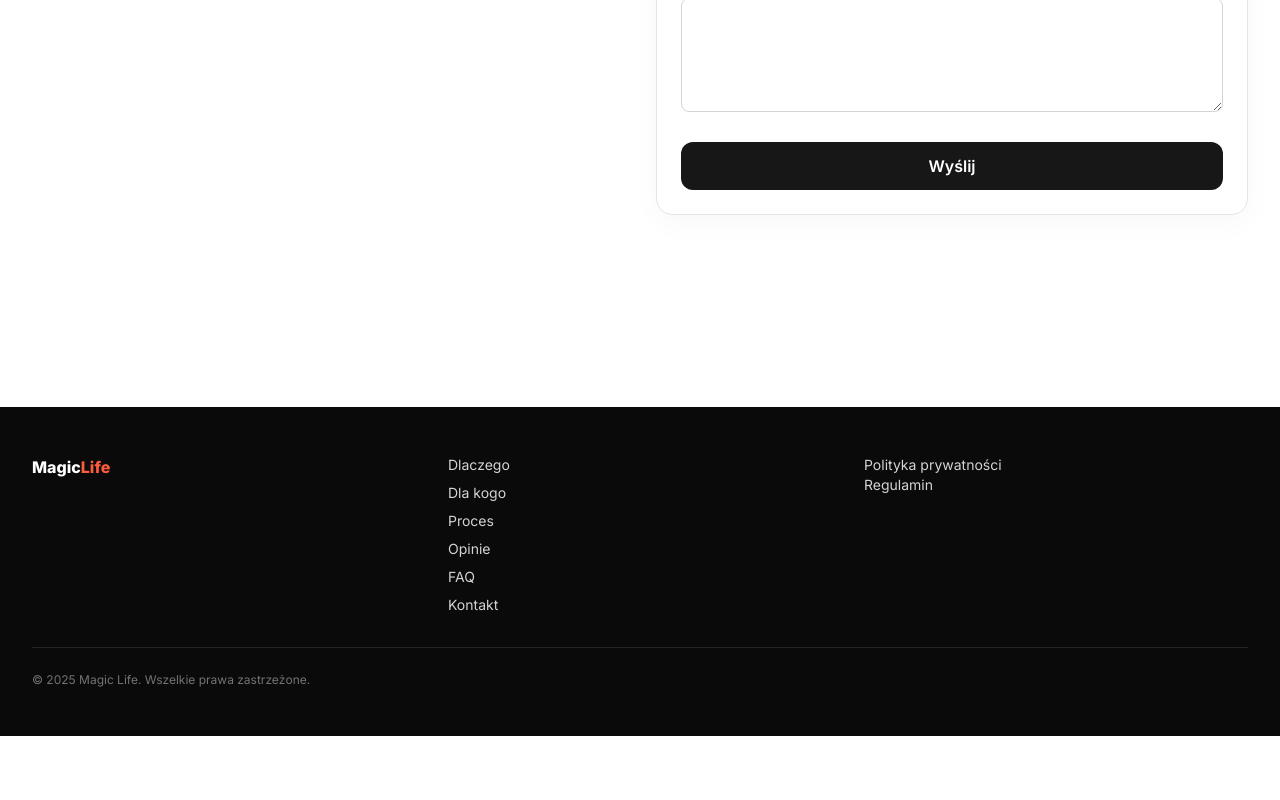
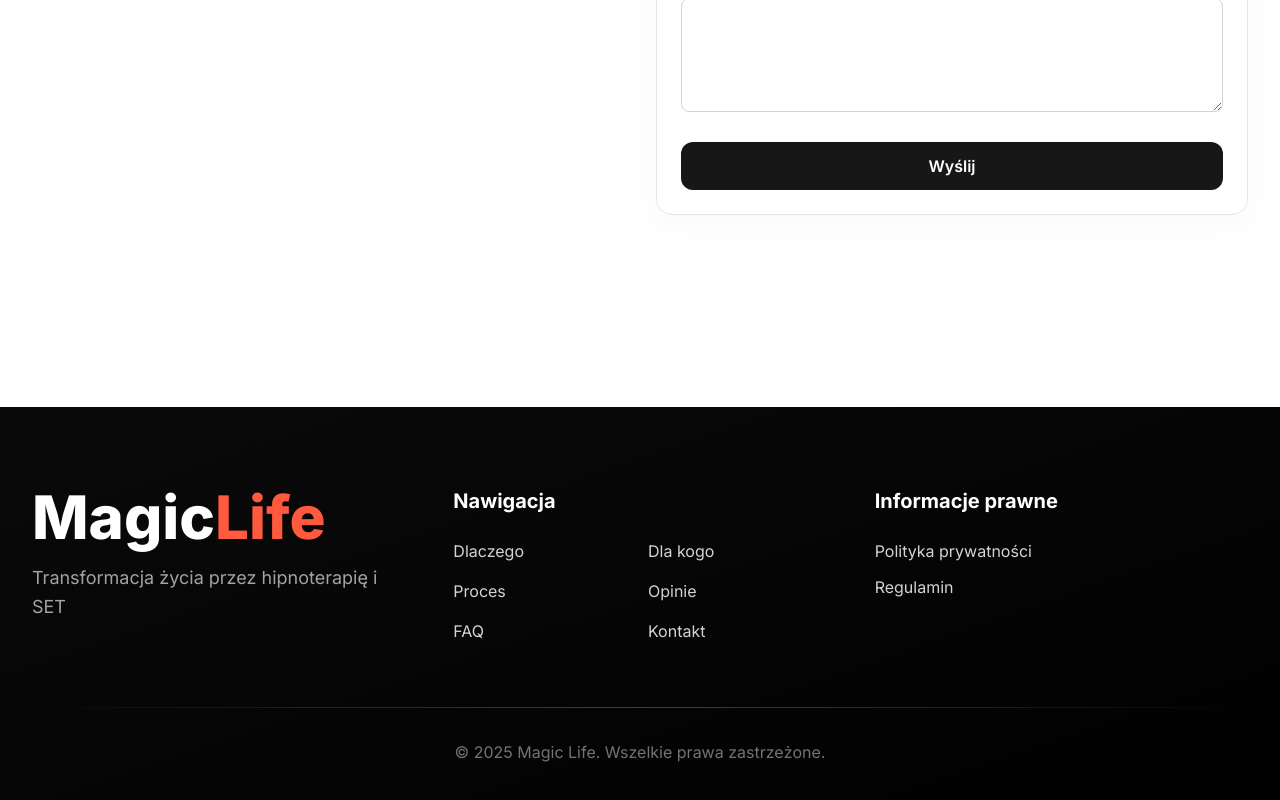
Before and after one commit to technikyvl/MAGIC-LANDING-PAGE-NEW, a Next.js app in the folder MAGICLIFELANDING/: page / in a window 1280 px wide. Shown: the part 7762-8562 px from the top of the page. Before the commit the page ends 8498 px from the top, so only its background shows below. Built offline with nearby package versions, Linux system fonts and the light colour scheme.

Commit message:
Update page.jsx

```diff
--- a/MAGICLIFELANDING/app/page.jsx
+++ b/MAGICLIFELANDING/app/page.jsx
@@ -610,25 +610,51 @@ export default function Page() {
       </section>
 
       {/* Footer */}
-      <footer className="bg-neutral-950 text-neutral-300">
-        <div className={CONTAINER + " py-12"}>
-          <div className="grid gap-8 sm:grid-cols-3">
-            <div className="font-extrabold text-white">Magic<span className="text-accent">Life</span></div>
-            <nav className="text-sm space-y-2">
-              <a href="#why" className="block hover:text-white">Dlaczego</a>
-              <a href="#for" className="block hover:text-white">Dla kogo</a>
-              <a href="#process" className="block hover:text-white">Proces</a>
-              <a href="#reviews" className="block hover:text-white">Opinie</a>
-              <a href="#faq" className="block hover:text-white">FAQ</a>
-              <a href="#contact" className="block hover:text-white">Kontakt</a>
+      <footer className="bg-gradient-to-br from-neutral-950 to-black text-neutral-300">
+        <div className={CONTAINER + " py-16 sm:py-20"}>
+          <div className="grid gap-12 lg:grid-cols-3 md:grid-cols-2">
+            {/* Logo */}
+            <div className="lg:col-span-1">
+              <div className="text-4xl sm:text-5xl lg:text-6xl font-extrabold text-white leading-tight">
+                Magic<span className="text-accent">Life</span>
+              </div>
+              <p className="mt-4 text-lg text-neutral-400 leading-relaxed">
+                Transformacja życia przez hipnoterapię i SET
+              </p>
+            </div>
+
+            {/* Navigation */}
+            <nav className="space-y-4">
+              <h3 className="text-xl font-bold text-white mb-6">Nawigacja</h3>
+              <div className="grid grid-cols-2 gap-4">
+                <a href="#why" className="text-base hover:text-accent transition-colors duration-300">Dlaczego</a>
+                <a href="#for" className="text-base hover:text-accent transition-colors duration-300">Dla kogo</a>
+                <a href="#process" className="text-base hover:text-accent transition-colors duration-300">Proces</a>
+                <a href="#reviews" className="text-base hover:text-accent transition-colors duration-300">Opinie</a>
+                <a href="#faq" className="text-base hover:text-accent transition-colors duration-300">FAQ</a>
+                <a href="#contact" className="text-base hover:text-accent transition-colors duration-300">Kontakt</a>
+              </div>
             </nav>
-            <div className="text-sm">
-              <a className="block hover:text-white" href="#">Polityka prywatności</a>
-              <a className="block hover:text-white" href="#">Regulamin</a>
+
+            {/* Legal */}
+            <div className="space-y-4">
+              <h3 className="text-xl font-bold text-white mb-6">Informacje prawne</h3>
+              <div className="space-y-3">
+                <a className="block text-base hover:text-accent transition-colors duration-300" href="#">Polityka prywatności</a>
+                <a className="block text-base hover:text-accent transition-colors duration-300" href="#">Regulamin</a>
+              </div>
             </div>
           </div>
-          <div className="mt-8 h-px w-full bg-white/10" />
-          <p className="mt-6 text-xs text-neutral-500">© <span id="year"></span> Magic Life. Wszelkie prawa zastrzeżone.</p>
+
+          {/* Divider */}
+          <div className="mt-16 h-px w-full bg-gradient-to-r from-transparent via-neutral-700 to-transparent" />
+
+          {/* Copyright */}
+          <div className="mt-8 text-center">
+            <p className="text-base text-neutral-500">
+              © <span id="year"></span> Magic Life. Wszelkie prawa zastrzeżone.
+            </p>
+          </div>
         </div>
       </footer>
 
```
